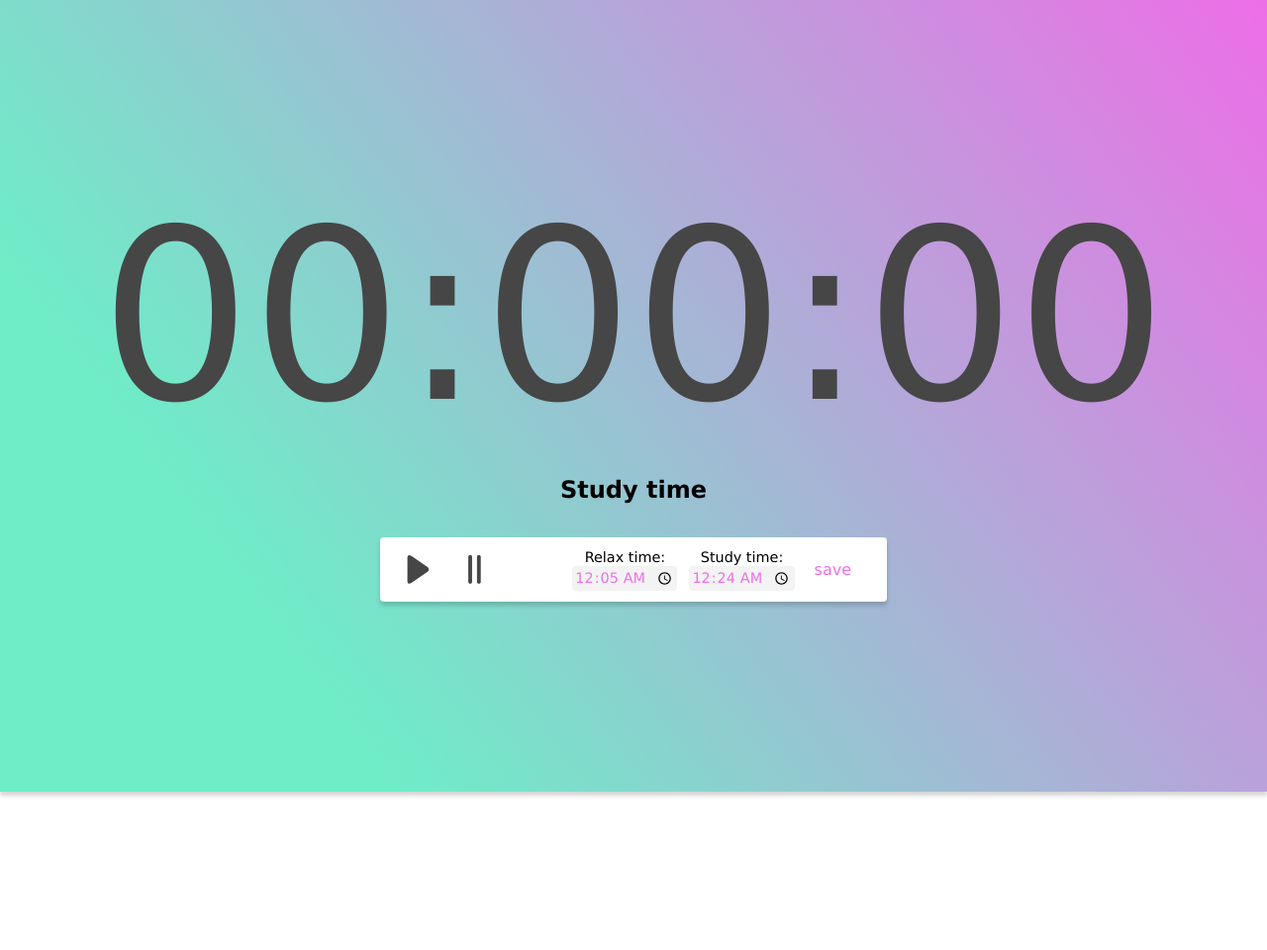
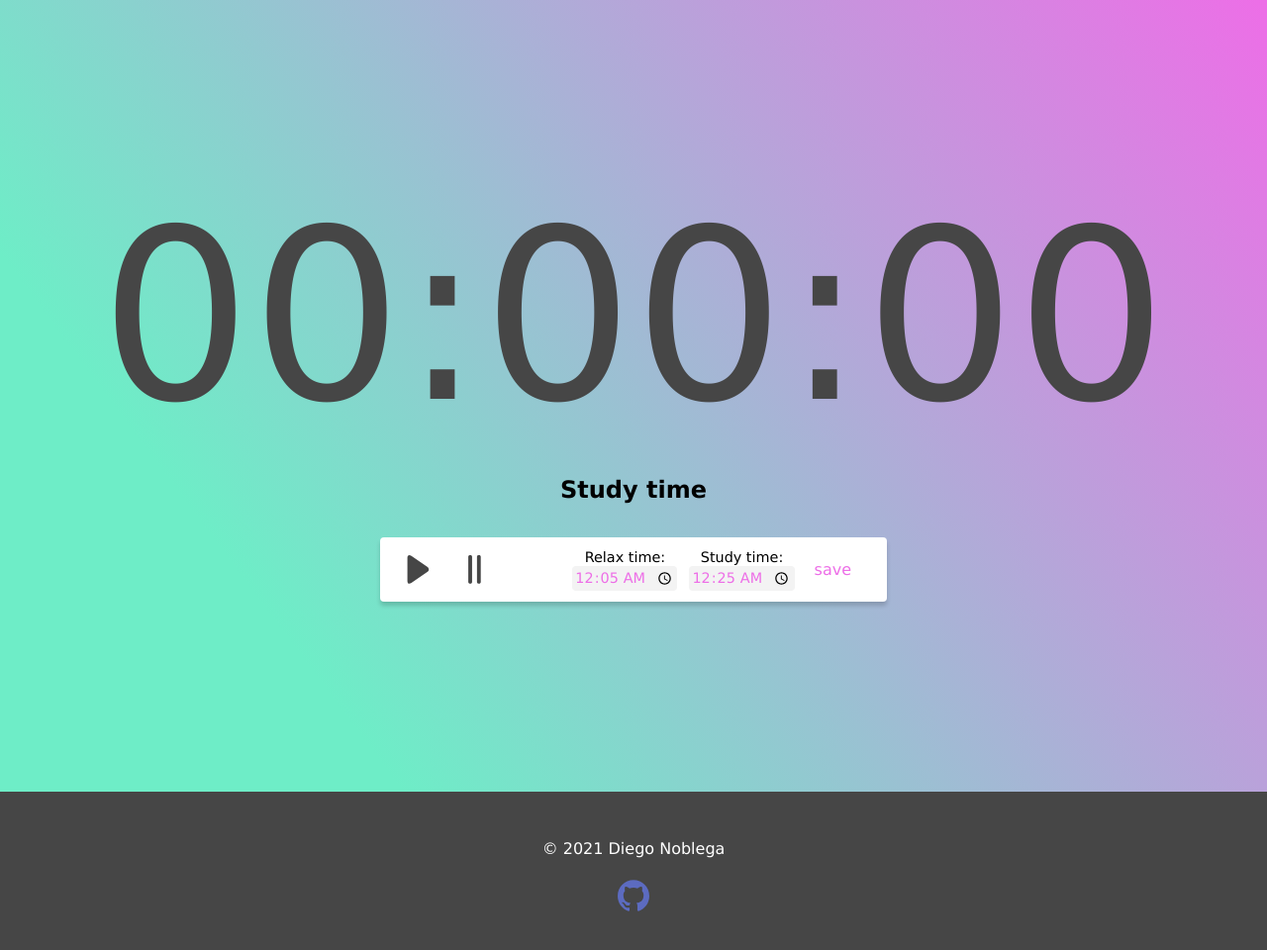
Before and after one commit to Noblega-Diego/Clock_Study_pomodoro, a plain HTML site: page index.html in a window 1280 px wide. Shown: the whole page at 99% size. Drawn offline with Linux system fonts and the light colour scheme.

Commit message:
funcionando

```diff
--- a/index.html
+++ b/index.html
@@ -4,11 +4,11 @@
     <meta charset="UTF-8">
     <meta name="viewport" content="width=device-width, initial-scale=1.0">
     <title>Document</title>
-    <link rel="stylesheet" href="normalize.css">
-    <link rel="stylesheet" href="style.css">
+    <link rel="stylesheet" href="styles/normalize.css">
+    <link rel="stylesheet" href="styles/style.css">
 </head>
 <body>
-    <main class="main main-after">
+    <main class="main">
         <div class="main__principal">
             <div class="clock">
                 <h3 id="clock_state" class="clock__state">Study time</h3>
@@ -62,70 +62,8 @@
 	                            	l0.473,0.494c0,0-0.055,1.502,0.016,1.533l1.041,0.465c0.072,0.033,1.116-1.029,1.116-1.029l0.685,0.023
 	                            	c0,0,1.037,1.119,1.109,1.094l1.058-0.393c0.073-0.025,0.038-1.52,0.038-1.52l0.494-0.459c0,0,1.523,0.078,1.555,0.01l0.457-1.02
 	                            	C29.634,10.74,28.538,9.693,28.538,9.693z M26.145,9.9c-0.367,0.82-1.347,1.184-2.187,0.809c-0.836-0.373-1.22-1.346-0.853-2.168
-		c0.365-0.818,1.348-1.18,2.184-0.807C26.126,8.111,26.51,9.082,26.145,9.9z"/>
-	<g>
-	</g>
-	<g>
-	</g>
-	<g>
-	</g>
-	<g>
-	</g>
-	<g>
-	</g>
-	<g>
-	</g>
-	<g>
-	</g>
-	<g>
-	</g>
-	<g>
-	</g>
-	<g>
-	</g>
-	<g>
-	</g>
-	<g>
-	</g>
-	<g>
-	</g>
-	<g>
-	</g>
-	<g>
-	</g>
-</g>
-<g>
-</g>
-<g>
-</g>
-<g>
-</g>
-<g>
-</g>
-<g>
-</g>
-<g>
-</g>
-<g>
-</g>
-<g>
-</g>
-<g>
-</g>
-<g>
-</g>
-<g>
-</g>
-<g>
-</g>
-<g>
-</g>
-<g>
-</g>
-<g>
-</g>
+                                    c0.365-0.818,1.348-1.18,2.184-0.807C26.126,8.111,26.51,9.082,26.145,9.9z"/><g></g><g></g><g></g><g></g><g></g><g></g><g></g><g></g><g></g><g></g><g></g><g></g><g></g><g></g><g></g></g><g></g><g></g><g></g><g></g><g></g><g></g><g></g><g></g><g></g><g></g><g></g><g></g><g></g><g></g><g></g>
                             </svg>
-
                         </a>
                     </li>
                 </ul>
@@ -133,6 +71,18 @@
         </div>
     </main>
     <footer class="footer">
+        <div class="footer__copy">
+            <p>&copy; 2021 Diego Noblega</p>
+        </div>
+        <div class="footer__contact">
+            <ul class="navigation">
+                <li>
+                    <a href="https://github.com/diexes" class="link">
+                        <svg class="link__icon" viewBox="0 0 16 16" data-src="media/icon/github.svg"/></svg>
+                    </a>
+                </li>
+            </ul>
+        </div>
 
     </footer>
     <script type="text/javascript" src="index.js"></script>
--- a/index.js
+++ b/index.js
@@ -5,7 +5,7 @@ let clock_time = {
 }
 let is_time_study = true;
 let isPlay = false;
-let studyTime = {h:0,m:24,s:0}
+let studyTime = {h:0,m:25,s:0}
 let restTime = {h:0,m:5,s:0}
 const clock = document.querySelector("#clock");
 const clock_state = document.querySelector("#clock_state");
@@ -16,6 +16,7 @@ const configSave = document.querySelector("#config_save");
 const configButton = document.querySelector("#config_button");
 const inputStudy = document.querySelector("#input_study");
 const inputRest = document.querySelector("#input_relax");
+
 
 const parseTime = (timeValue) =>{
     const time = {
@@ -130,10 +131,27 @@ pause.addEventListener("click",(e)=>{
         isPlay = false;
     })
 
+
 {
+    document.addEventListener("DOMContentLoaded",()=>{
+        document.querySelectorAll('svg[data-src]').forEach(svg => {
+            fetch(svg.dataset.src)
+                .then(data=>data.text())
+                .then(xml=> {
+                    svg.innerHTML = xml;
+                    svg.querySelector("svg").classList.add("svg");
+                })
+        })
+
+    })
     changeInputTime(studyTime,inputStudy);
     changeInputTime(restTime,inputRest);
     changeClock(clock_time,clock);
+    const audio = document.createElement("audio");
+    audio.setAttribute("src", "media/audio/music_efect_258193__kodack__beep-beep.wav");
+    audio.loop = true;
+    audio.preload = "auto";
+    document.body.appendChild(audio);
     setInterval(()=>{
         if(isPlay){
             let time_total;
@@ -149,7 +167,15 @@ pause.addEventListener("click",(e)=>{
                 clock_time.m = 0;
                 clock_time.s = 0;
                 is_time_study = !is_time_study;
-
+                audio.play()
+                    .then(()=>{
+                        setTimeout(()=>{
+                            audio.pause();
+                        },1500);
+                    })
+                    .catch(()=>{
+                        console.log("error in sound");
+                    })
                 clock_state.textContent =  is_time_study? "Study time":"relax time"
             }
             changeClock(clock_time,clock);
--- a/style.css
+++ b/styles/style.css
@@ -4,6 +4,9 @@
 }
 body{
     font-family: 'Lucida Sans', 'Lucida Sans Regular', 'Lucida Grande', 'Lucida Sans Unicode', Geneva, Verdana, sans-serif;
+}
+.main{
+    z-index: 2;
 }
 .main__principal{
     display: flex;
@@ -13,12 +16,6 @@ body{
     min-height: 100vh;
     background: linear-gradient(233.17deg,   var(--color1), var(--color2) 78.34%);
     box-shadow: 0px 4px 4px rgba(0, 0, 0, 0.17);
-}
-.main-after::after{
-    display: block;
-    content: "";
-    height: 10em;
-    width: 100%;
 }
 .clock{
     display: flex;
@@ -107,16 +104,6 @@ body{
 .button-minWidth{
     display: none;
 }
-.footer{
-    background-color: rgb(70, 70, 70);
-    z-index: -1;
-    left: 0px;
-    bottom: 0px;
-    position: fixed;
-    width: 100%;
-    height: 10em;
-}
-
 .input{
     border: 0px solid;
     background:rgb(243, 243, 243);
@@ -137,6 +124,35 @@ body{
     position: relative;
     font-size: 0.9rem;
 }
+.footer{
+    background-color: rgb(70, 70, 70);
+    width: 100%;
+    height: 10em;
+    display: flex;
+    flex-direction: column;
+    align-items: center;
+    justify-content: center;
+    color: #ffffff;
+}
+.footer__copy{
+    display: flex;
+    align-items: center;
+    justify-content: center;
+}
+.footer__contact{
+    display: flex;
+}
+.link{
+    position: relative;
+    display: inline-flex;
+    align-items: center;
+    height: 2rem;
+    margin: 6px;
+    border-radius: 100px;
+}
+.link__icon {
+    height: 100%;
+}
 @media (max-width: 1200px){
     .clock__reloj{
         font-size: 11rem;
@@ -147,8 +163,6 @@ body{
     .clock__reloj{
         font-size: 7rem;
     }
-
-
 }
 @media (max-width: 600px){
     .clock__reloj{
```
Also changed, not shown: media/icon/github.svg (added), styles/normalize.css (renamed from normalize.css), 1 other file. Lines whose indentation alone changed are shown as unchanged.
